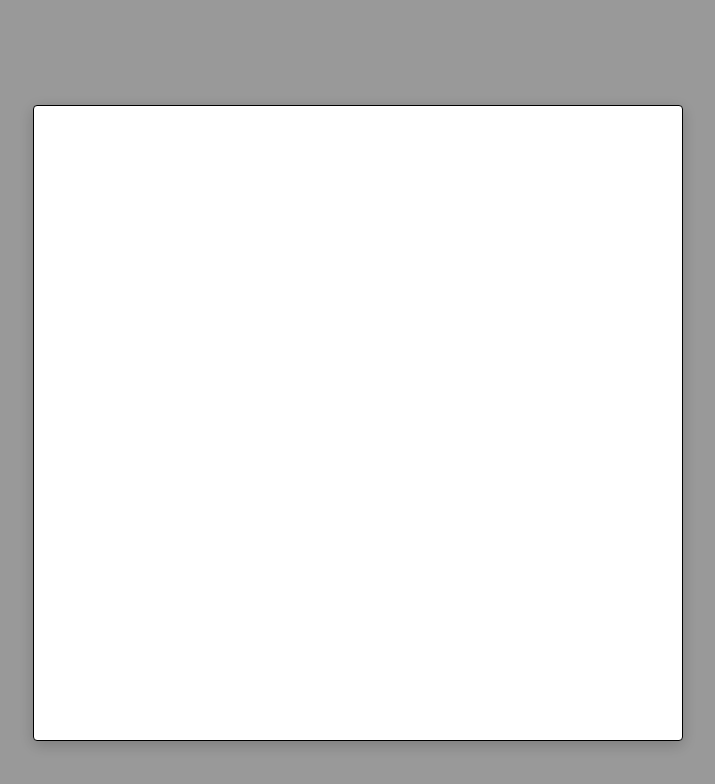
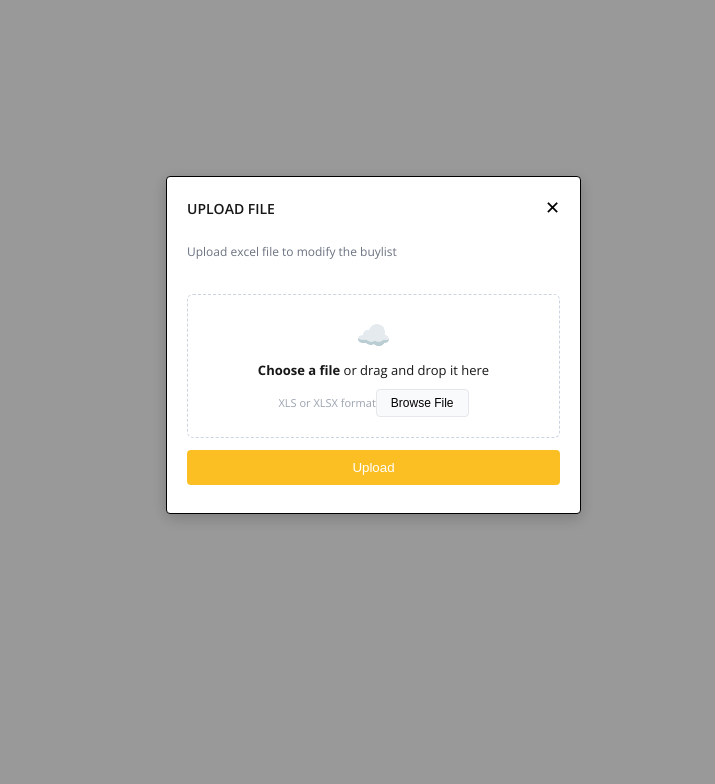
Before and after one commit to Pradeepa-Thilak/React-task, a Next.js app: page / in a window 1280 px wide. Both pictures are taken after a click on the button "File". Shown: the top 784 px of the page, without its empty margins (282-997 px from the left). Built offline with nearby package versions, Linux system fonts and the light colour scheme.

Commit message:
8th commit

```diff
--- a/app/components/Modal.css
+++ b/app/components/Modal.css
@@ -217,196 +217,6 @@
 
 
 
-
-
-
-
-
-
-
-
-
-
-
-
-
-
-
-
-
-
-
-
-
-
-
-
-
-
-
-
-
-
-
-
-
-
-
-
-
-
-
-
-
-
-
-
-
-
-
-
-
-
-
-
-
-
-
-
-
-
-
-
-
-
-
-
-
-
-
-
-
-
-
-
-
-
-
-
-
-
-
-
-
-
-
-
-
-
-
-
-
-
-
-
-
-
-
-
-
-
-
-
-
-
-
-
-
-
-
-
-
-
-
-
-
-
-
-
-
-
-
-
-
-
-
-
-
-
-
-
-
-
-
-
-
-
-
-
-
-
-
-
-
-
-
-
-
-
-
-
-
-
-
-
-
-
-
-
-
-
-
-
-
-
-
-
-
-
-
-
-
-
-
-
-
-
-
-
-
-
-
-
-
-
-
-
-
-
-
-
-
-
 .rightp-head {
   margin-top: 10px;
   font-family: 'Roboto', sans-serif;
@@ -498,3 +308,132 @@
     margin-right: 15px;
   }
 }
+
+
+
+/* Upload Modal */
+.modal-upload {
+  position: absolute;
+
+  top: 176px;
+  left: 448px;
+
+  width: 415px;
+  height: 338px;
+
+  background-color: white;
+  border: 1px solid black;
+  box-shadow: 0px 4px 16px rgba(0, 0, 0, 0.2);
+  border-radius: 4px;
+
+  display: flex;
+  flex-direction: column;
+  overflow: hidden;
+}
+.upload-modal {
+  padding: 20px;
+  display: flex;
+  flex-direction: column;
+  gap: 12px;
+  font-family: 'Open Sans', sans-serif;
+}
+.upload-header {
+  display: flex;
+  justify-content: space-between;
+  align-items: center;
+}
+
+.upload-header h3 {
+  font-size: 14px;
+  font-weight: 600;
+}
+
+.close-btn {
+  background: none;
+  border: none;
+  font-size: 18px;
+  cursor: pointer;
+}
+.upload-info {
+  font-size: 12px;
+  color: #6b7280;
+  margin: 12px 0;
+}
+.drop-zone {
+  border: 1px dashed #cbd5e1;
+  border-radius: 6px;
+  padding: 20px;
+  text-align: center;
+  margin-top: 10px;
+  flex-shrink: 0;
+}
+
+.cloud {
+  font-size: 28px;
+  margin-bottom: 8px;
+}
+
+.drop-zone p {
+  font-size: 13px;
+}
+
+.drop-zone span {
+  font-size: 11px;
+  color: #9ca3af;
+}
+.browse-btn {
+  margin-top: 10px;
+  padding: 6px 14px;
+  border: 1px solid #e5e7eb;
+  background: #f9fafb;
+  border-radius: 4px;
+  cursor: pointer;
+  font-size: 12px;
+}
+
+.file-chip {
+  margin-top: 10px;
+  background: #f1f5f9;
+  padding: 6px 10px;
+  border-radius: 16px;
+  display: inline-flex;
+  align-items: center;
+  gap: 8px;
+  font-size: 12px;
+}
+
+.file-chip button {
+  background: none;
+  border: none;
+  cursor: pointer;
+}
+.error-text {
+  color: #dc2626;
+  font-size: 12px;
+  margin-top: 6px;
+}
+
+.upload-btn {
+  margin-top: auto;
+  width: 100%;
+  background: #f97316;
+  color: white;
+  border: none;
+  padding: 10px;
+  border-radius: 4px;
+  cursor: pointer;
+}
+
+.upload-btn:disabled {
+  background: #fbbf24;
+  cursor: not-allowed;
+}
+@media (max-width: 768px) {
+  .modal-upload {
+    position: static;
+    width: 90%;
+    height: auto;
+    max-width: 415px;
+    max-height: 338px;
+  }
+}
--- a/app/components/Modal.tsx
+++ b/app/components/Modal.tsx
@@ -4,14 +4,15 @@ type ModalProps = {
   isopen: boolean;
   onClose: () => void;
   children: React.ReactNode;
+  variant?: "default" | "upload";
 };
 
-export default function Modal({ isopen, onClose, children }: ModalProps) {
+export default function Modal({ isopen, onClose, children, variant="default" }: ModalProps) {
   if (!isopen) return null;
 
   return (
     <div className="modal-overlay" onClick={onClose}>
-      <div className="modal" onClick={(e) => e.stopPropagation()}>
+      <div className={`modal modal-${variant}`} onClick={(e) => e.stopPropagation()}>
         {children}
       </div>
     </div>
--- /dev/null
+++ b/app/components/UploadFileModal.tsx
@@ -0,0 +1,112 @@
+"use client";
+import { useRef, useState } from "react";
+
+type UploadFileModalProps = {
+  onClose: () => void;
+};
+
+export default function UploadFileModal({ onClose }: UploadFileModalProps) {
+  const fileInputRef = useRef<HTMLInputElement>(null);
+  const [file, setFile] = useState<File | null>(null);
+  const [error, setError] = useState<string>("");
+
+  /* Validate XLS / XLSX */
+  const validateFile = (file: File) => {
+    const validTypes = [
+      "application/vnd.ms-excel",
+      "application/vnd.openxmlformats-officedocument.spreadsheetml.sheet",
+    ];
+
+    if (!validTypes.includes(file.type)) {
+      setError("File not compatible for upload. Try again");
+      return false;
+    }
+
+    setError("");
+    return true;
+  };
+
+  const handleFile = (file: File) => {
+    if (validateFile(file)) {
+      setFile(file);
+    }
+  };
+
+  /* Drag handlers (TypeScript-safe) */
+  const handleDragOver = (e: React.DragEvent<HTMLDivElement>) => {
+    e.preventDefault();
+  };
+
+  const handleDrop = (e: React.DragEvent<HTMLDivElement>) => {
+    e.preventDefault();
+    const droppedFile = e.dataTransfer.files[0];
+    if (droppedFile) handleFile(droppedFile);
+  };
+
+  return (
+    <div className="upload-modal">
+      {/* Header */}
+      <div className="upload-header">
+        <h3>UPLOAD FILE</h3>
+        <button className="close-btn" onClick={onClose}>
+          ✕
+        </button>
+      </div>
+
+      {/* Info */}
+      <p className="upload-info">
+        Upload excel file to modify the buylist
+      </p>
+
+      {/* Drop Zone */}
+      <div
+        className="drop-zone"
+        onDragOver={handleDragOver}
+        onDrop={handleDrop}
+      >
+        <div className="cloud">☁️</div>
+
+        <p>
+          <strong>Choose a file</strong> or drag and drop it here
+        </p>
+
+        <span>XLS or XLSX format</span>
+
+        <button
+          className="browse-btn"
+          type="button"
+          onClick={() => fileInputRef.current?.click()}
+        >
+          Browse File
+        </button>
+
+        <input
+          ref={fileInputRef}
+          type="file"
+          hidden
+          accept=".xls,.xlsx"
+          onChange={(e) => {
+            const selectedFile = e.target.files?.[0];
+            if (selectedFile) handleFile(selectedFile);
+          }}
+        />
+      </div>
+
+      {/* Selected File */}
+      {file && (
+        <div className="file-chip">
+          <span>{file.name}</span>
+          <button onClick={() => setFile(null)}>✕</button>
+        </div>
+      )}
+
+      {/* Error */}
+      {error && <p className="error-text">{error}</p>}
+
+      {/* Footer */}
+      <button className="upload-btn" disabled={!file}>
+        Upload
+      </button>
+    </div>
+  );
+}
--- a/app/page.tsx
+++ b/app/page.tsx
@@ -5,6 +5,7 @@ import filterIcon from "@/app/assets/filter.jpg";
 import Image from "next/image";
 import downarrow from "@/app/assets/downward-arrow.png";
 import uparrow from "@/app/assets/arrow-up.png";
+import UploadFileModal from "@/app/components/UploadFileModal";
 
 type ModalType="file" | "search" | null;
 
@@ -30,11 +31,17 @@ const [statusOpen, setStatusOpen] = useState(false);
       <button className="search" onClick={()=>openModal("search")}>
         Search
       </button>
-      <Modal isopen={open} onClose={()=>setOpen(false)}>
+
+      <Modal
+      isopen={open}
+      onClose={()=>setOpen(false)}
+      variant={modalType==="file" ? "upload" : "default"}>
+
+
         {/* child1 */}
         {modalType==="file" &&(
         <>
-
+           <UploadFileModal onClose={()=>setOpen(false)} />
         </>
 
         )}
```
